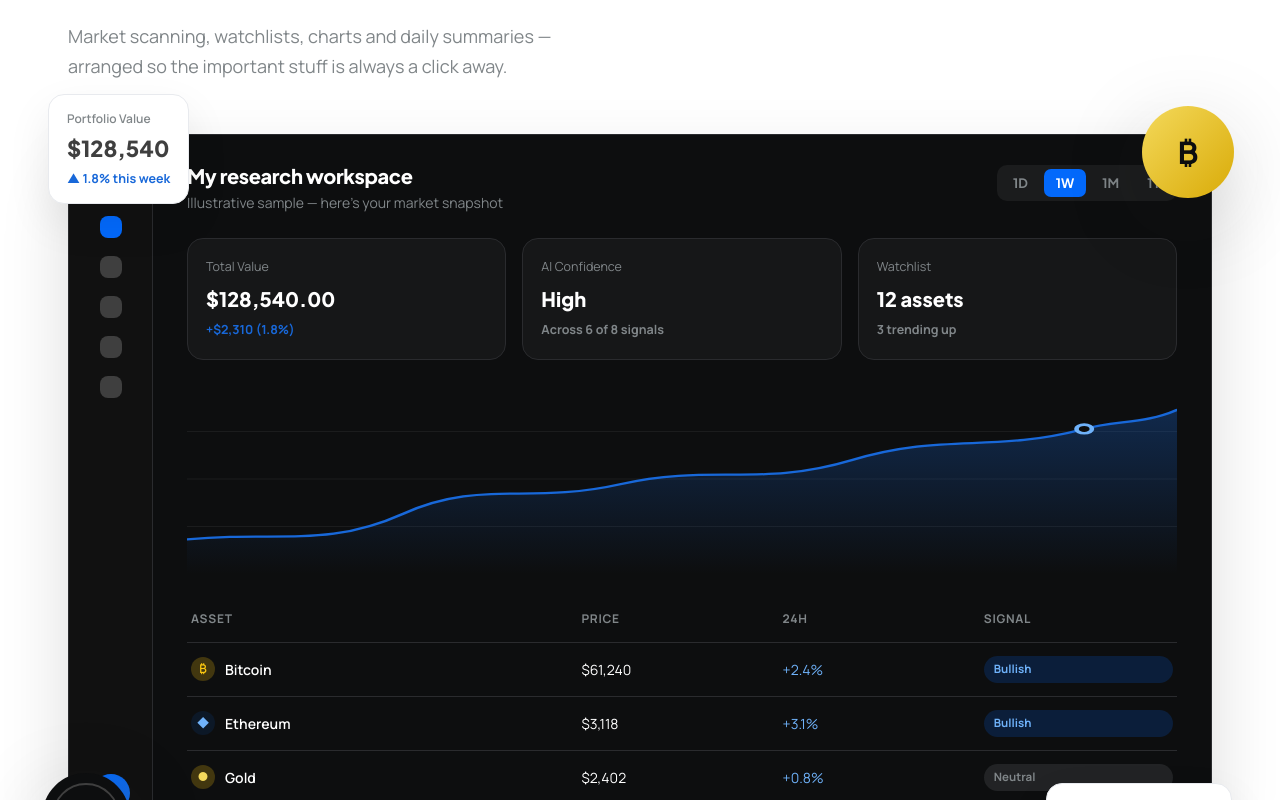
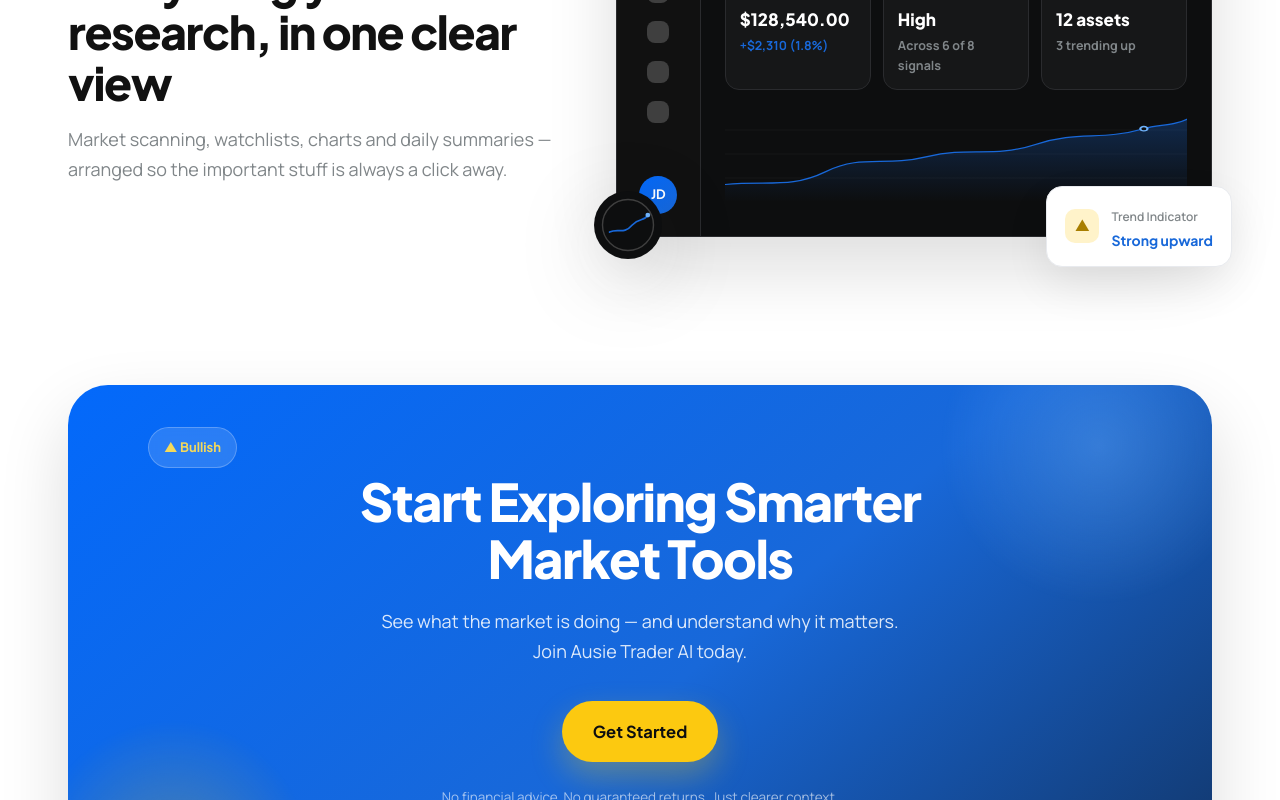
Before and after one commit to ZeeTech-Pvt-Ltd/Ausie-Trader-AI, a React (Vite) app: page / in a window 1280 px wide. Shown: the part 5440-6240 px from the top of the page. Built offline with nearby package versions, Linux system fonts and the light colour scheme.

Commit message:
Google site verification, Google Analytics

```diff
--- a/index.html
+++ b/index.html
@@ -10,6 +10,7 @@
     <meta name="author" content="Ausie Trader AI" />
     <meta name="robots" content="index, follow" />
     <link rel="canonical" href="https://ausietraderai.com/" />
+    <meta name="google-site-verification" content="nItyJQ-yY2lZBlCUtV14XAJ7vCMA-XTRjQ8qecyaYG4" />
 
     <!-- Open Graph -->
     <meta property="og:type" content="website" />
@@ -58,6 +59,16 @@
         ]
       }
     </script>
+
+    <!-- Google tag (gtag.js) -->
+    <script async src="https://www.googletagmanager.com/gtag/js?id=G-ZLBTPP0HF3"></script>
+    <script>
+      window.dataLayer = window.dataLayer || [];
+      function gtag(){dataLayer.push(arguments);}
+      gtag('js', new Date());
+
+      gtag('config', 'G-ZLBTPP0HF3');
+    </script>
   </head>
   <body>
     <div id="root"></div>
--- a/src/components/Showcase.jsx
+++ b/src/components/Showcase.jsx
@@ -1,22 +1,18 @@
-import { SectionHead } from './ui.jsx';
-
-const ROWS = [
-  { icon: 'btc', name: 'Bitcoin', price: '$61,240', change: '+2.4%', tone: 'up', pill: 'Bullish', pillTone: 'up' },
-  { icon: 'eth', name: 'Ethereum', price: '$3,118', change: '+3.1%', tone: 'up', pill: 'Bullish', pillTone: 'up' },
-  { icon: 'gold', name: 'Gold', price: '$2,402', change: '+0.8%', tone: 'up', pill: 'Neutral', pillTone: 'neutral' },
-];
-
-const SYMBOLS = { btc: '₿', eth: '◆', gold: '●' };
+import { Eyebrow } from './ui.jsx';
 
 export default function Showcase() {
   return (
     <section className="showcase" aria-labelledby="showcase-heading">
       <div className="container">
-        <SectionHead
-          eyebrow="Inside the workspace"
-          title="Everything you research, in one clear view"
-          sub="Market scanning, watchlists, charts and daily summaries — arranged so the important stuff is always a click away."
-        />
+        <div className="showcase__grid">
+          <div className="showcase__copy" data-reveal>
+            <Eyebrow>Inside the workspace</Eyebrow>
+            <h2 className="h2" id="showcase-heading">Everything you research, in one clear view</h2>
+            <p className="section-sub">
+              Market scanning, watchlists, charts and daily summaries — arranged so the important
+              stuff is always a click away.
+            </p>
+          </div>
 
           <div className="showcase__frame" data-reveal>
             <div className="showcase__dash">
@@ -75,19 +71,6 @@ export default function Showcase() {
                     <circle cx="580" cy="52" r="5" fill="#0d0e0f" stroke="#6fb2fa" strokeWidth="3" />
                   </svg>
                 </div>
-              <div className="sd-table">
-                <div className="sd-row sd-row--head">
-                  <span>Asset</span><span>Price</span><span>24h</span><span>Signal</span>
-                </div>
-                {ROWS.map((row) => (
-                  <div className="sd-row" key={row.name}>
-                    <span className="sd-asset"><i className={`c-${row.icon}`}>{SYMBOLS[row.icon]}</i>{row.name}</span>
-                    <span>{row.price}</span>
-                    <span className={row.tone}>{row.change}</span>
-                    <span className={`sd-pill ${row.pillTone}`}>{row.pill}</span>
-                  </div>
-                ))}
-              </div>
               </div>
             </div>
 
@@ -123,6 +106,7 @@ export default function Showcase() {
             </div>
           </div>
         </div>
+      </div>
     </section>
   );
 }
--- a/src/styles/main.css
+++ b/src/styles/main.css
@@ -351,6 +351,8 @@ p { margin: 0; }
 /* ============================================================
    SHOWCASE (light card + dark dashboard)
    ============================================================ */
+.showcase__grid { display: grid; grid-template-columns: 0.9fr 1.1fr; gap: 60px; align-items: center; }
+.showcase__copy .h2 { margin: 16px 0 18px; }
 .showcase__frame { position: relative; }
 .showcase__dash {
   display: grid; grid-template-columns: 84px 1fr; border-radius: var(--radius-xl);
@@ -364,26 +366,26 @@ p { margin: 0; }
 .sd-nav i.on { background: var(--blue); }
 .sd-avatar { margin-top: auto; width: 38px; height: 38px; border-radius: 50%; background: linear-gradient(135deg, #0369fb, #1868d9); color: #fff; display: grid; place-items: center; font-family: var(--font-display); font-weight: 700; font-size: 13px; }
 
-.sd-main { padding: 30px 34px; color: #fff; min-width: 0; }
-.sd-top { display: flex; align-items: flex-start; justify-content: space-between; gap: 20px; margin-bottom: 24px; }
+.sd-main { padding: 20px 24px; color: #fff; min-width: 0; }
+.sd-top { display: flex; align-items: flex-start; justify-content: space-between; gap: 20px; margin-bottom: 16px; }
 .sd-top h3 { color: #fff; font-size: 20px; font-weight: 800; }
 .sd-top p { color: var(--muted); font-size: 14px; margin-top: 4px; }
 .sd-range { display: flex; gap: 4px; background: rgba(255,255,255,0.06); padding: 4px; border-radius: 10px; }
 .sd-range button { background: transparent; border: 0; color: var(--muted); font-family: var(--font-display); font-weight: 700; font-size: 13px; padding: 6px 12px; border-radius: 7px; }
 .sd-range button.on { background: var(--blue); color: #fff; }
 
-.sd-cards { display: grid; grid-template-columns: repeat(3, 1fr); gap: 16px; margin-bottom: 24px; }
-.sd-kpi { background: rgba(255,255,255,0.04); border: 1px solid #2a2b2e; border-radius: 16px; padding: 18px; display: flex; flex-direction: column; gap: 5px; }
+.sd-cards { display: grid; grid-template-columns: repeat(3, 1fr); gap: 12px; margin-bottom: 16px; }
+.sd-kpi { background: rgba(255,255,255,0.04); border: 1px solid #2a2b2e; border-radius: 14px; padding: 12px 14px; display: flex; flex-direction: column; gap: 3px; }
 .sd-kpi span { font-size: 12.5px; color: var(--muted); }
-.sd-kpi strong { font-family: var(--font-display); font-size: 20px; font-weight:800; }
+.sd-kpi strong { font-family: var(--font-display); font-size: 17px; font-weight:800; }
 .sd-kpi b { font-size: 12.5px; font-weight: 700; color: var(--muted); }
 .sd-kpi b.up { color: var(--blue-bright); }
 
-.sd-chart { margin-bottom: 22px; }
-.sd-chart svg { width: 100%; height: 190px; }
+.sd-chart { margin-bottom: 14px; }
+.sd-chart svg { width: 100%; height: 96px; }
 
 .sd-table { display: flex; flex-direction: column; }
-.sd-row { display: grid; grid-template-columns: 2fr 1fr 1fr 1fr; gap: 12px; padding: 13px 4px; border-top: 1px solid #2a2b2e; font-size: 14px; align-items: center; }
+.sd-row { display: grid; grid-template-columns: 2fr 1fr 1fr 1fr; gap: 12px; padding: 9px 4px; border-top: 1px solid #2a2b2e; font-size: 14px; align-items: center; }
 .sd-row--head { color: var(--muted); font-size: 12px; text-transform: uppercase; letter-spacing: 0.06em; border-top: 0; font-weight: 700; }
 .sd-asset { display: flex; align-items: center; gap: 10px; font-weight: 600; color: #fff; }
 .sd-asset i { width: 24px; height: 24px; border-radius: 50%; display: grid; place-items: center; font-style: normal; font-size: 12px; }
@@ -397,8 +399,8 @@ p { margin: 0; }
 /* floating visuals around dashboard (light cards) */
 .showcase__orbit { position: absolute; filter: drop-shadow(0 20px 40px rgba(17,17,17,0.16)); }
 .showcase__orbit svg { width: 100%; height: 100%; }
-.showcase__orbit--btc { width: 96px; height: 96px; top: -30px; right: -24px; }
-.showcase__orbit--chart { width: 88px; height: 88px; bottom: -26px; left: -26px; }
+.showcase__orbit--btc { width: 76px; height: 76px; top: -26px; right: -20px; }
+.showcase__orbit--chart { width: 68px; height: 68px; bottom: -22px; left: -22px; }
 .showcase__float {
   position: absolute; background: #fff; border: 1px solid var(--line); border-radius: 16px;
   padding: 14px 18px; box-shadow: var(--shadow-md); display: flex; gap: 12px; align-items: center;
@@ -809,6 +811,7 @@ html.reduced-motion [data-reveal], html.reduced-motion [data-hero] { opacity: 1
   .platform__grid { grid-template-columns: 1fr; gap: 44px; }
   .platform__copy, .platform__visual { order: 0; }
   .clarity__grid { grid-template-columns: 1fr; gap: 44px; }
+  .showcase__grid { grid-template-columns: 1fr; gap: 44px; }
   .testimonials__grid { grid-template-columns: 1fr; }
   .contact__grid { grid-template-columns: 1fr; gap: 44px; }
   .about-hero__grid { grid-template-columns: 1fr; gap: 40px; }
```
Lines whose indentation alone changed are shown as unchanged.
